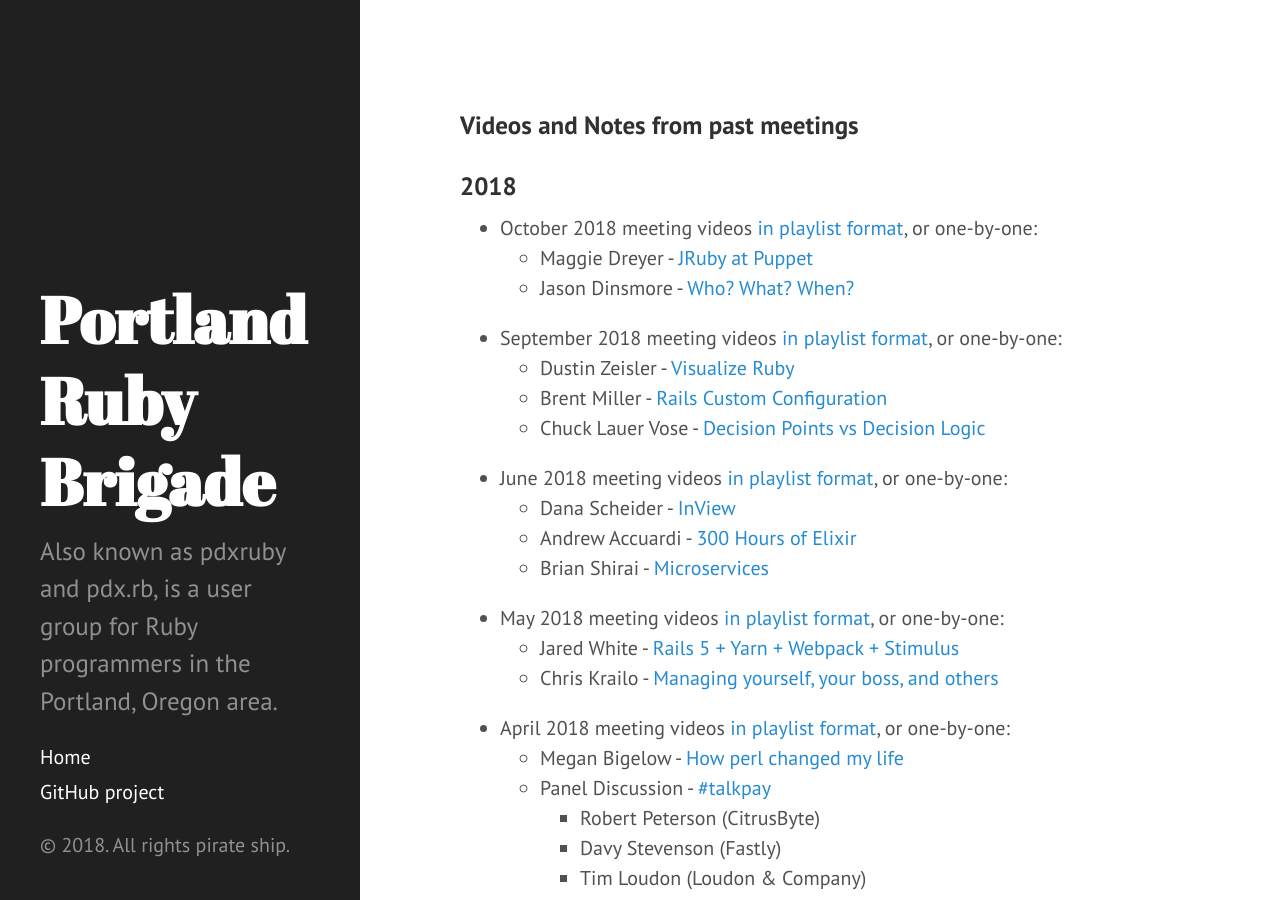
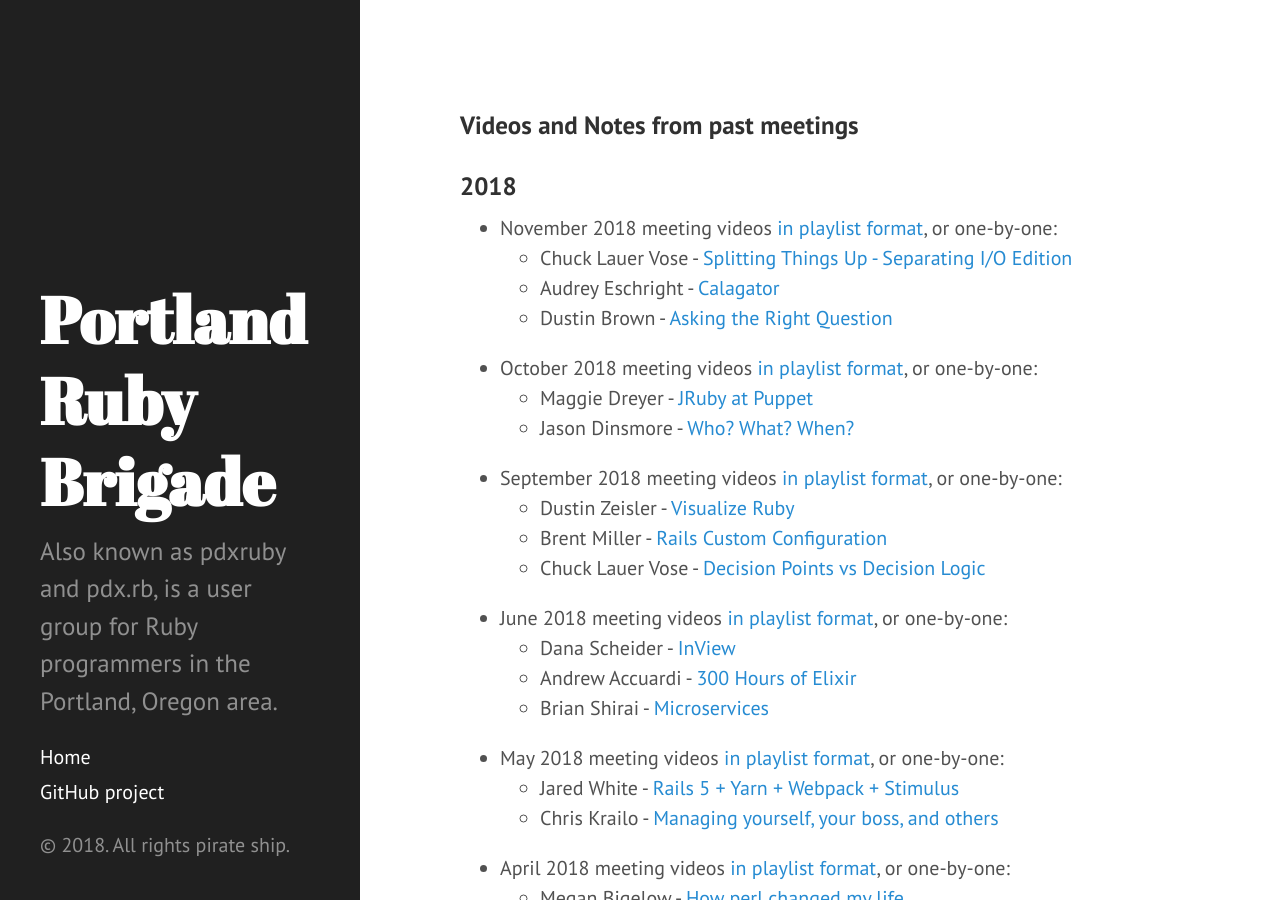
Before and after one commit to pdxruby/pdxruby.github.io, a Jekyll site: the page built from past-meetings.md, in a window 1280 px wide and 900 px high. Built offline with Jekyll 4.4.1, drawn with Linux system fonts in a browser that asks for light colours.

Commit message:
Add links for November videos

```diff
--- a/past-meetings.md
+++ b/past-meetings.md
@@ -5,6 +5,10 @@ title: Past Meetings
 ### Videos and Notes from past meetings
 
 ### 2018
+- November 2018 meeting videos [in playlist format](https://www.youtube.com/playlist?list=PLw_tewW7y2HvbJKR2De_LuHc46l8-jD-B), or one-by-one:
+    - Chuck Lauer Vose - [Splitting Things Up - Separating I/O Edition](https://youtu.be/5Hd9Uylv7_M)
+    - Audrey Eschright - [Calagator](https://youtu.be/vP8CFOSnVHs)
+    - Dustin Brown - [Asking the Right Question](https://youtu.be/-kb5kN4RaDY)
 
 - October 2018 meeting videos [in playlist format](https://www.youtube.com/playlist?list=PLw_tewW7y2HvGIO-aTD_sSqIUlg7ZFyhX), or one-by-one:
     - Maggie Dreyer - [JRuby at Puppet](https://youtu.be/LLa8jcW-dIQ)
```
